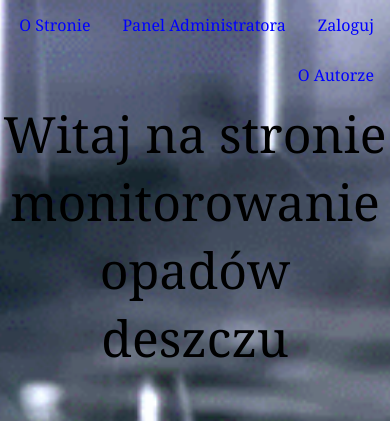
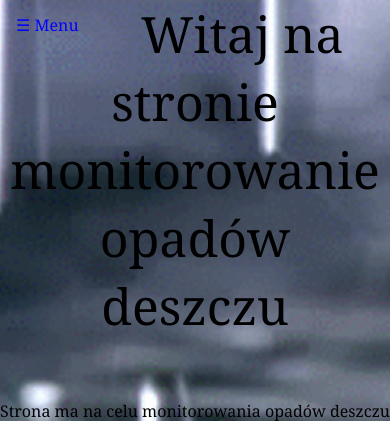
Before and after one commit to Majkel14xd/Praca_inzynierska, a Django app: page / in a window 390 px wide. Shown: the top 421 px of the page. Run offline with Django 4.2, Linux system fonts and the light colour scheme.

Commit message:
Poprawka logowania, proba responsywnpossci strony.

```diff
--- a/Main/Strona_Django/rain_measurement_system/rain_measurement_system/settings.py
+++ b/Main/Strona_Django/rain_measurement_system/rain_measurement_system/settings.py
@@ -110,7 +110,7 @@ AUTH_PASSWORD_VALIDATORS = [
 
 LANGUAGE_CODE = "pl"
 
-TIME_ZONE = "UTC +2"
+TIME_ZONE = "UTC"
 
 USE_I18N = True
 
--- /dev/null
+++ b/Main/Strona_Django/rain_measurement_system/rain_measurement_system_app/static/index/index.js
@@ -0,0 +1,21 @@
+function scrolloautorze() {
+  var div = document.getElementById("o_autorze");
+
+  div.scrollIntoView({ behavior: "smooth" });
+}
+
+function scrollostronie() {
+  var div = document.getElementById("o_stronie");
+
+  div.scrollIntoView({ behavior: "smooth" });
+}
+function toggleMenu() {
+  var topMenu = document.getElementById("top-menu");
+  if (topMenu.style.display === "block") {
+    topMenu.style.display = "none";
+    topMenu.scrollIntoView({ behavior: "smooth" });
+  } else {
+    topMenu.style.display = "block";
+    topMenu.scrollIntoView({ behavior: "smooth" });
+  }
+}
--- a/Main/Strona_Django/rain_measurement_system/rain_measurement_system_app/static/index/index_style.css
+++ b/Main/Strona_Django/rain_measurement_system/rain_measurement_system_app/static/index/index_style.css
@@ -2,6 +2,7 @@
   background-color: rgba(0, 0, 0, 0);
   width: 100%;
   height: 100px;
+  display: block;
 }
 
 #top-menu a {
@@ -45,3 +46,31 @@ body {
   text-align: center;
   font-size: 50px;
 }
+#menu-toggle {
+  display: none;
+}
+
+@media screen and (max-width: 768px) {
+  #top-menu {
+    display: none;
+  }
+  #menu-toggle {
+    display: block;
+    float: left;
+    text-align: center;
+    padding: 14px 16px;
+    text-decoration: none;
+    color: blue;
+    font-family: Georgia, "Times New Roman", Times, serif;
+    font-weight: 200;
+  }
+  #top-menu a {
+    display: block;
+    padding: 14px 16px;
+    text-decoration: none;
+    color: blue;
+    font-family: Georgia, "Times New Roman", Times, serif;
+    font-weight: 200;
+    width: 100%;
+  }
+}
--- a/Main/Strona_Django/rain_measurement_system/rain_measurement_system_app/views.py
+++ b/Main/Strona_Django/rain_measurement_system/rain_measurement_system_app/views.py
@@ -11,12 +11,8 @@ from django.contrib.auth import update_session_auth_hash
 
 def index(request):
     if request.user.is_authenticated:
-        # Użytkownik jest zalogowany, przekieruj na inną stronę
-        return redirect(
-            "control_panel"
-        )  # Zaktualizuj 'inna_strona' na nazwę swojego URL-a
+        return redirect("control_panel")
     else:
-        # Użytkownik nie jest zalogowany, możesz dodać tutaj odpowiednią obsługę
         return render(request, "index/index.html")
 
 
@@ -30,9 +26,14 @@ def login(request):
     if request.method == "POST":
         username = request.POST["username"]
         password = request.POST["password"]
-        user = authenticate(request, username=username, password=password)
+        user = authenticate(
+            request,
+            username=username,
+            password=password,
+        )
         if user is not None:
             auth_login(request, user)
+            request.session["welcome_message"] = f"Witaj {user.username}!"
             return redirect("control_panel")
         else:
             msg = "Błąd logowania, nieprawidłowy login lub hasło"
@@ -44,7 +45,9 @@ def login(request):
 
 
 def control_panel(request):
-    return render(request, "control_panel/control_panel.html")
+    welcome_message = request.session.pop("welcome_message", None)
+    context = {"welcome_message": welcome_message}
+    return render(request, "control_panel/control_panel.html", context)
 
 
 def change_password(request):
--- a/Main/Strona_Django/rain_measurement_system/web_pages/control_panel/control_panel.html
+++ b/Main/Strona_Django/rain_measurement_system/web_pages/control_panel/control_panel.html
@@ -15,6 +15,9 @@
         <a href="/signout" class="btn btn-danger">Wyloguj</a>
         <a href="/change_password/">Zresetuj hasło</a>
         <a href="/index" class="btn btn-danger">Do głównej strony</a>
+        {% if welcome_message %}
+        <p id="welcome_message">{{ welcome_message }}</p>
+        {% endif %}
       </div>
     </body>
   </head>
--- a/Main/Strona_Django/rain_measurement_system/web_pages/index/index.html
+++ b/Main/Strona_Django/rain_measurement_system/web_pages/index/index.html
@@ -3,7 +3,6 @@
   <head>
     <meta charset="UTF-8" />
     <meta name="viewport" content="width=device-width, initial-scale=1.0" />
-    <script src="scroll.js"></script>
     <title>System mierzenia opadów wody</title>
     {% load static %}
     <link
@@ -11,12 +10,14 @@
       type="text/css"
       href=" {% static 'index/index_style.css' %} "
     />
+    <script src="{% static 'index/index.js' %}"></script>
   </head>
   <body>
+    <div id="menu-toggle" onclick="toggleMenu();">☰ Menu</div>
     <div id="top-menu">
       <a href="/login/">Zaloguj</a>
       <a href="/admin/">Panel Administratora</a>
-      <a href="#" onclick="scrollostronie(); return false">O Stronie</a>
+      <a href="#" onclick="scrollostronie(); return false;">O Stronie</a>
       <a href="#" onclick="scrolloautorze(); return false;">O Autorze</a>
     </div>
     <div id="content">Witaj na stronie monitorowanie opadów deszczu</div>
--- a/Main/Strona_Django/rain_measurement_system/web_pages/index/scroll.js
+++ /dev/null
@@ -1,11 +0,0 @@
-function scrolloautorze() {
-  var div = document.getElementById("o_autorze");
-
-  div.scrollIntoView({ behavior: "smooth" });
-}
-
-function scrollostronie() {
-  var div = document.getElementById("o_stronie");
-
-  div.scrollIntoView({ behavior: "smooth" });
-}
--- a/Main/Strona_Django/rain_measurement_system/web_pages/login/login.html
+++ b/Main/Strona_Django/rain_measurement_system/web_pages/login/login.html
@@ -18,7 +18,7 @@
         {% csrf_token %} {{ form.as_p }}
         <button type="submit">Zaloguj</button>
         {% if msg %}
-        <p>{{ msg }}</p>
+        <p id="login_message">{{ msg }}</p>
         {% endif %}
       </form>
     </div>
```
